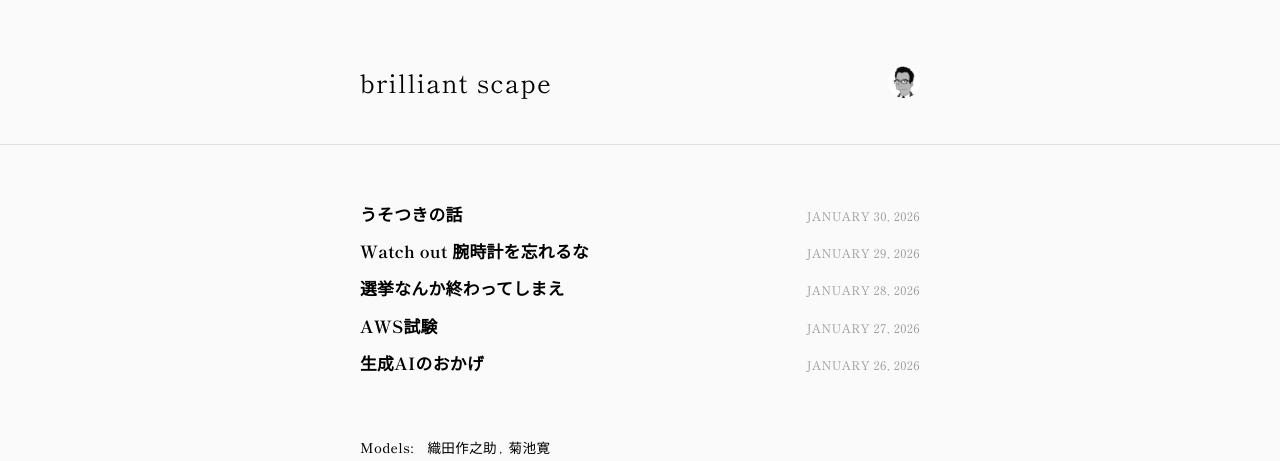
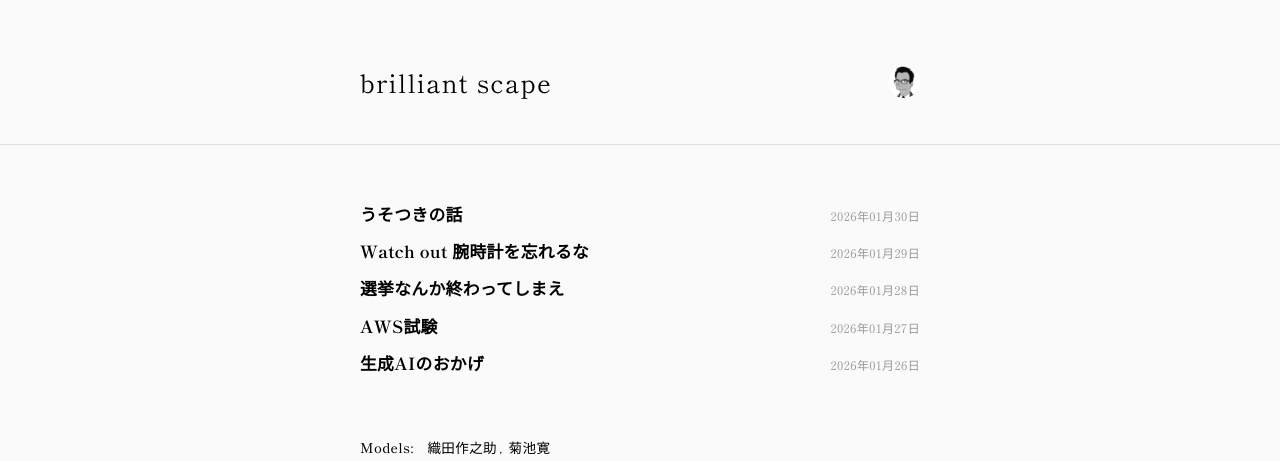
Before and after one commit to champlasonic/logs4me, a Jekyll site: the page built from index.md, in a window 1280 px wide. Shown: the top 461 px of the page. Built offline with Jekyll 4.4.1, drawn with Linux system fonts in a browser that asks for light colours; some web fonts are replaced.

Commit message:
Change date format to Japanese on top page
- Change from English format (%B %d, %Y) to Japanese format (%Y年%m月%d日)
- Example: "January 31, 2026" → "2026年01月31日"

Co-Authored-By: Claude Sonnet 4.5 <noreply@anthropic.com>

```diff
--- a/index.md
+++ b/index.md
@@ -12,7 +12,7 @@ title: home
       </h2>
       <div class="post-item-meta">
         <time datetime="{{ post.date | date_to_xmlschema }}">
-          {{ post.date | date: "%B %d, %Y" }}
+          {{ post.date | date: "%Y年%m月%d日" }}
         </time>
       </div>
     </div>
```
